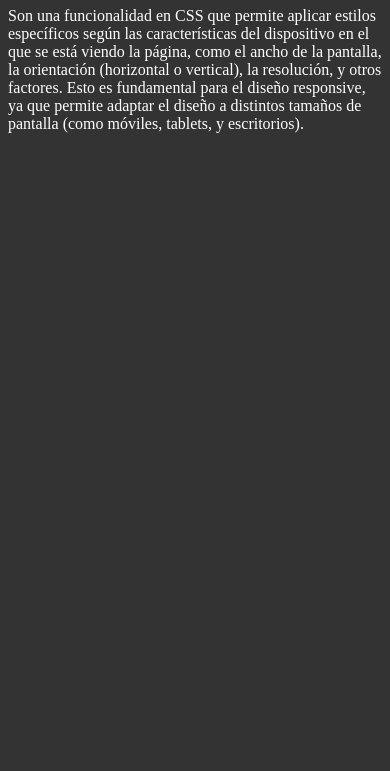
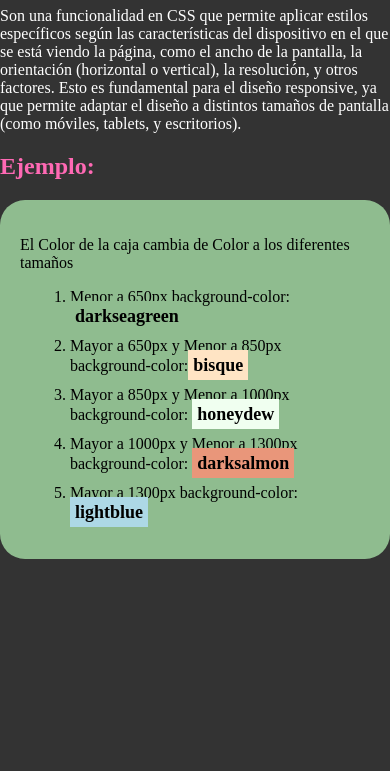
Before and after one commit to Francary/Talento-Tech-Front, a plain HTML site: page Clase07/03Media Queries.html in a window 390 px wide. Shown: the part 73-844 px from the top of the page. Drawn offline with Linux system fonts and the light colour scheme.

Commit message:
Clase 07 Media Queries

```diff
--- a/Clase07/03Media Queries.html
+++ b/Clase07/03Media Queries.html
@@ -16,6 +16,20 @@
             vertical), la resolución, y otros factores. Esto es fundamental para el diseño responsive, ya que permite
             adaptar el diseño a distintos tamaños de pantalla (como móviles, tablets, y escritorios).</p>
     </main>
+    <h2>Ejemplo:</h2>
+    <div class="container-principal">
+
+        <div class="container-media-queries">
+            <p>El Color de la caja cambia de Color a los diferentes tamaños</p>
+            <ol>
+                <li>Menor a 650px background-color: <span id="color1">darkseagreen</span></li>
+                <li>Mayor a 650px y Menor a 850px background-color:<span id="color2">bisque</span> </li>
+                <li>Mayor a 850px y Menor a 1000px background-color: <span id="color3">honeydew</span></li>
+                <li>Mayor a 1000px y Menor a 1300px background-color: <span id="color4">darksalmon</span></li>
+                <li>Mayor a 1300px background-color: <span id="color5">lightblue</span></li>
+            </ol>
+        </div>
+    </div>
 </body>
 
 </html>
--- a/Clase07/css/style.css
+++ b/Clase07/css/style.css
@@ -1,14 +1,24 @@
 /* STYLE GENERAL*/
-body{
+body {
   background-color: #333333;
   color: white;
+  margin: auto;
+  max-width: 1480px;
 }
 
-li{
+h1 {
+  color: greenyellow
+}
+
+h2 {
+  color: hotpink;
+}
+
+li {
   margin: 10px;
 }
 
-.items{
+.items {
   border: deeppink 2px solid;
   background-color: #021622;
   display: flex;
@@ -24,12 +34,15 @@ li{
   display: grid;
   margin: 20px auto;
   max-width: 50%;
-    grid-template-columns: repeat(4, 1fr); /* Crea 3 columnas de igual ancho */
-    grid-template-rows: auto; /* Define las filas automáticamente */
-    gap: 10px; /* Espacio entre filas y columnas */
+  grid-template-columns: repeat(4, 1fr);
+  /* Crea 3 columnas de igual ancho */
+  grid-template-rows: auto;
+  /* Define las filas automáticamente */
+  gap: 10px;
+  /* Espacio entre filas y columnas */
 }
 
-.container2{
+.container2 {
   display: grid;
   margin: 20px auto;
   max-width: 50%;
@@ -41,59 +54,79 @@ li{
   margin: 20px auto;
   max-width: 70%;
   grid-template-columns: repeat(4, 1fr);
-    grid-template-rows: repeat(3, 100px); /* Crea 3 columnas de igual ancho */
-    gap: 10px; /* Espacio entre filas y columnas */
+  grid-template-rows: repeat(3, 100px);
+  /* Crea 3 columnas de igual ancho */
+  gap: 10px;
+  /* Espacio entre filas y columnas */
 }
+
 .item1 {
-    grid-column:1/3; /* Ocupa desde la columna 1 hasta la 3 */
-    grid-row: 1/2; /* Ocupa la primera fila */
+  grid-column: 1/3;
+  /* Ocupa desde la columna 1 hasta la 3 */
+  grid-row: 1/2;
+  /* Ocupa la primera fila */
 }
 
 
 
 .container {
   display: grid;
-    grid-template-columns: repeat(4, 1fr); /* Crea 4 columnas de igual ancho */
-    grid-template-rows: repeat(3, 100px); /* Crea 3 filas, cada una de 100px de alto */
-    gap: 10px; /* Espacio entre las filas y columnas */
+  grid-template-columns: repeat(4, 1fr);
+  /* Crea 4 columnas de igual ancho */
+  grid-template-rows: repeat(3, 100px);
+  /* Crea 3 filas, cada una de 100px de alto */
+  gap: 10px;
+  /* Espacio entre las filas y columnas */
   max-width: 70%;
   margin: 0 auto;
 }
 
 /* Posicionamiento específico de cada item */
 .item1 {
-    grid-column: 1 / 3; /* Ocupa de la columna 1 a la 2 */
-    grid-row: 1 / 2;    /* Ocupa la primera fila */
+  grid-column: 1 / 3;
+  /* Ocupa de la columna 1 a la 2 */
+  grid-row: 1 / 2;
+  /* Ocupa la primera fila */
 }
 
 .item2 {
-    grid-column: 3 / 5; /* Ocupa de la columna 3 a la 4 */
-    grid-row: 1 / 2;    /* Ocupa la primera fila */
+  grid-column: 3 / 5;
+  /* Ocupa de la columna 3 a la 4 */
+  grid-row: 1 / 2;
+  /* Ocupa la primera fila */
 }
 
 .item7 {
-    grid-column: 1 / 2; /* Ocupa la columna 1 */
-    grid-row: 2 / 4;    /* Ocupa de la fila 2 a la 3 */
+  grid-column: 1 / 2;
+  /* Ocupa la columna 1 */
+  grid-row: 2 / 4;
+  /* Ocupa de la fila 2 a la 3 */
 }
 
 .item4 {
-    grid-column: 2 / 4; /* Ocupa de la columna 2 a la 3 */
-    grid-row: 2 / 3;    /* Ocupa la segunda fila */
+  grid-column: 2 / 4;
+  /* Ocupa de la columna 2 a la 3 */
+  grid-row: 2 / 3;
+  /* Ocupa la segunda fila */
 }
 
 .item8 {
-    grid-column: 4 / 5; /* Ocupa la columna 4 */
-    grid-row: 2 / 4;    /* Ocupa de la fila 2 a la 3 */
+  grid-column: 4 / 5;
+  /* Ocupa la columna 4 */
+  grid-row: 2 / 4;
+  /* Ocupa de la fila 2 a la 3 */
 }
 
 .item6 {
-    grid-column: 2 / 4; /* Ocupa de la columna 2 a la 3 */
-    grid-row: 3 / 4;    /* Ocupa la tercera fila */
+  grid-column: 2 / 4;
+  /* Ocupa de la columna 2 a la 3 */
+  grid-row: 3 / 4;
+  /* Ocupa la tercera fila */
 }
 
-  .item3{
+.item3 {
   grid-column: 1/4;
-    grid-template-areas:0 ;
+  grid-template-areas: 0;
 }
 
 
@@ -102,7 +135,7 @@ li{
 
 .container-areas {
   display: grid;
-    grid-template-columns: repeat(3,1fr);
+  grid-template-columns: repeat(3, 1fr);
   grid-template-rows: 1fr 8fr 1fr;
   grid-template-areas:
     "prueba prueba prueba"
@@ -113,13 +146,13 @@ li{
 
 header {
   grid-area: prueba;
-    background-color:gray;
+  background-color: gray;
   text-align: center;
 }
 
-  section{
+section {
   grid-area: sidebar;
-    background-color:darkslategray  ;
+  background-color: darkslategray;
   padding: 20px;
 }
 
@@ -131,7 +164,7 @@ li{
 
 footer {
   grid-area: footer;
-    background-color:darksalmon;
+  background-color: darksalmon;
   display: flex;
   justify-content: center;
   align-items: center;
@@ -139,3 +172,104 @@ li{
 
 
 /* STYLE 03 MEDIA QUERIES */
+
+.container-principal{
+  display: flex;
+  justify-content: center;
+
+
+}
+.container-media-queries {
+  width: 100%;
+  padding: 20px;
+  background-color: darkseagreen;
+  border-radius: 25px;
+  color: black;
+
+}
+
+@media (min-width:650px) {
+  .container-media-queries {
+    background-color: bisque;
+    border-radius: 20px 100px 20px 80px;
+    max-width: 90%;
+  }
+
+}
+
+@media (min-width:850px)  {
+  .container-media-queries {
+    background-color: honeydew;
+    border-radius: 20px 10px 5px 45px;
+    max-width: 80%;
+  }
+
+}
+
+@media (min-width:1000px)  {
+  .container-media-queries {
+    background-color: darksalmon;
+    border-radius: 20px 150px 0px 50px;
+    max-width: 70%;
+  }
+
+}
+
+
+@media (min-width:1300px) {
+  .container-media-queries {
+    background-color: lightblue;
+    border-radius: 20px 10px 5px 45px;
+    max-width: 50%;
+  }
+
+}
+
+
+
+
+#color1 {
+  background-color: darkseagreen;
+  color: black;
+  font-size: large;
+  font-weight: bold;
+  padding: 5px;
+
+}
+
+#color2 {
+  background-color: bisque;
+  color: black;
+  font-size: large;
+  font-weight: bold;
+  padding: 5px;
+
+}
+
+#color3 {
+  background-color: honeydew;
+  color: black;
+  font-size: large;
+  font-weight: bold;
+  padding: 5px;
+
+}
+
+
+#color4 {
+  background-color: darksalmon;
+  color: black;
+  font-size: large;
+  font-weight: bold;
+  padding: 5px;
+
+}
+
+#color5 {
+  background-color: lightblue;
+  color: black;
+  font-size: large;
+  font-weight: bold;
+  padding: 5px;
+
+}
```
Lines whose indentation alone changed are shown as unchanged.
